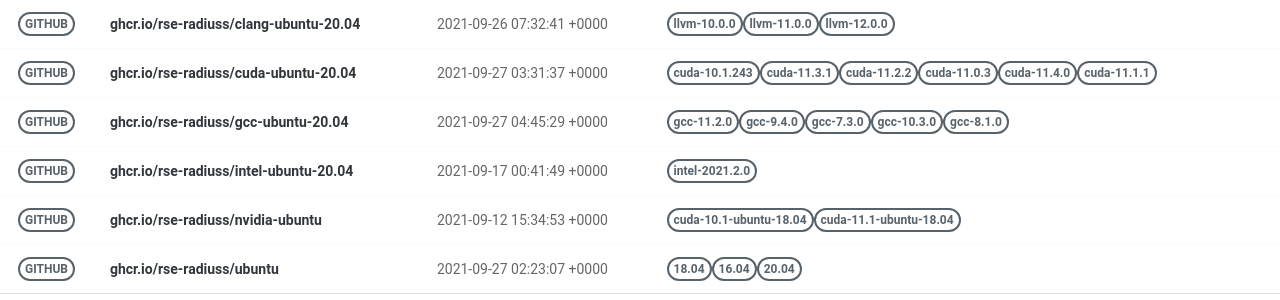
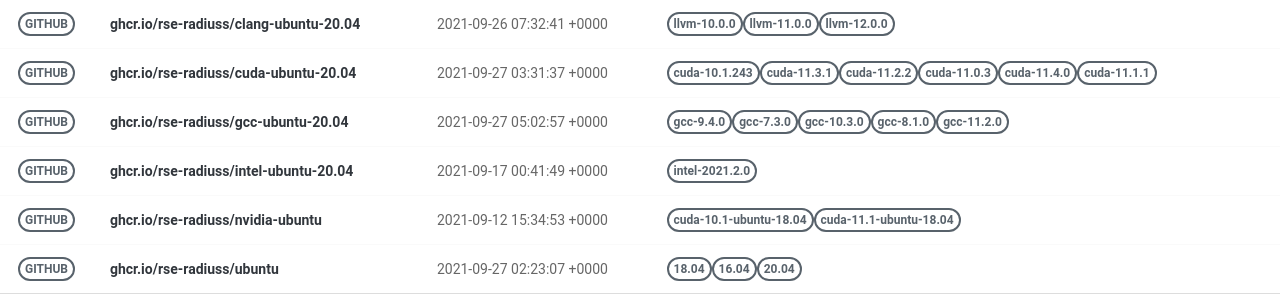
Before and after one commit to rse-ops/docker-images, a Jekyll site: the page built from pages/index.md, in a window 1280 px wide. Shown: the part 179-479 px from the top of the page. Built offline with Jekyll 4.4.1, drawn with Linux system fonts in a browser that asks for light colours; nearby versions of some CDN libraries.

Commit message:
Automated push to update library 2021-09-27

```diff
--- a/_library/ghcr.io-rse-radiuss-gcc-ubuntu-20.04.md
+++ b/_library/ghcr.io-rse-radiuss-gcc-ubuntu-20.04.md
@@ -1,14 +1,11 @@
 ---
 layout: container
 name: ghcr.io/rse-radiuss/gcc-ubuntu-20.04
-updated_at: 2021-09-27 04:45:29.612798
+updated_at: 2021-09-27 05:02:57.409532
 
 
 container_url: https://github.com/orgs/rse-radiuss/packages/container/package/gcc-ubuntu-20.04
 versions:
- - tag: gcc-11.2.0
-   dockerfile: https://github.com/rse-radiuss/docker-images/blob/main/ubuntu/gcc/Dockerfile
-   manifest: https://crane.ggcr.dev/manifest/ghcr.io/rse-radiuss/gcc-ubuntu-20.04:gcc-11.2.0
  - tag: gcc-9.4.0
    dockerfile: https://github.com/rse-radiuss/docker-images/blob/main/ubuntu/gcc/Dockerfile
    manifest: https://crane.ggcr.dev/manifest/ghcr.io/rse-radiuss/gcc-ubuntu-20.04:gcc-9.4.0
```
Also changed, not shown: other parts of _library/ghcr.io-rse-radiuss-gcc-ubuntu-20.04.md (+3 -0 lines).
